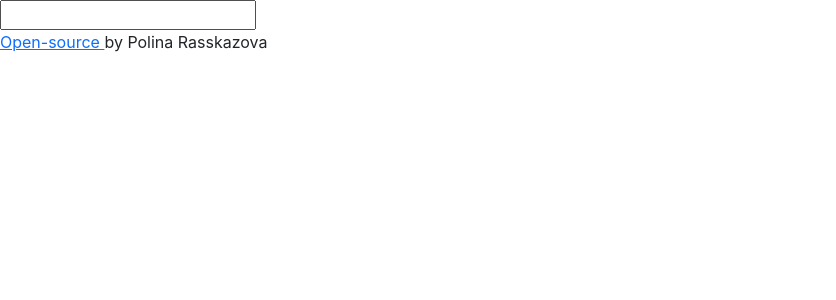
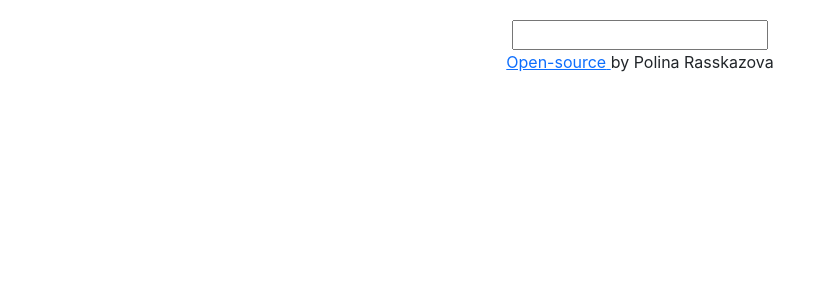
Before and after one commit to polinarasskazova295/dictionary-project, a React (Create React App) app: page / in a window 1280 px wide. Shown: the top 300 px of the page, without its empty margins (0-836 px from the left). Built offline with nearby package versions, Linux system fonts and the light colour scheme.

Commit message:
added  css

```diff
--- a/src/App.css
+++ b/src/App.css
@@ -0,0 +1,4 @@
+body{
+    text-align: center;
+    margin: 20px 0
+}
```
